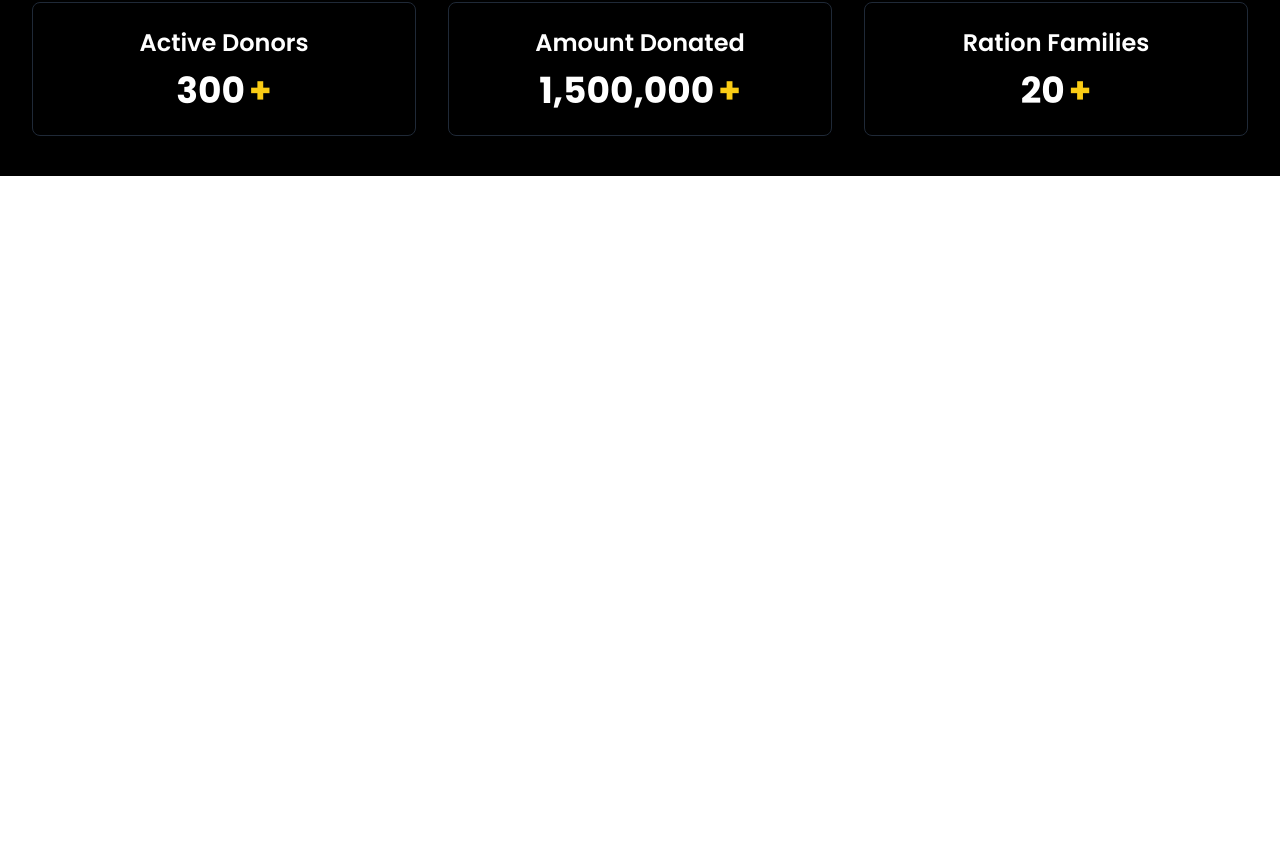
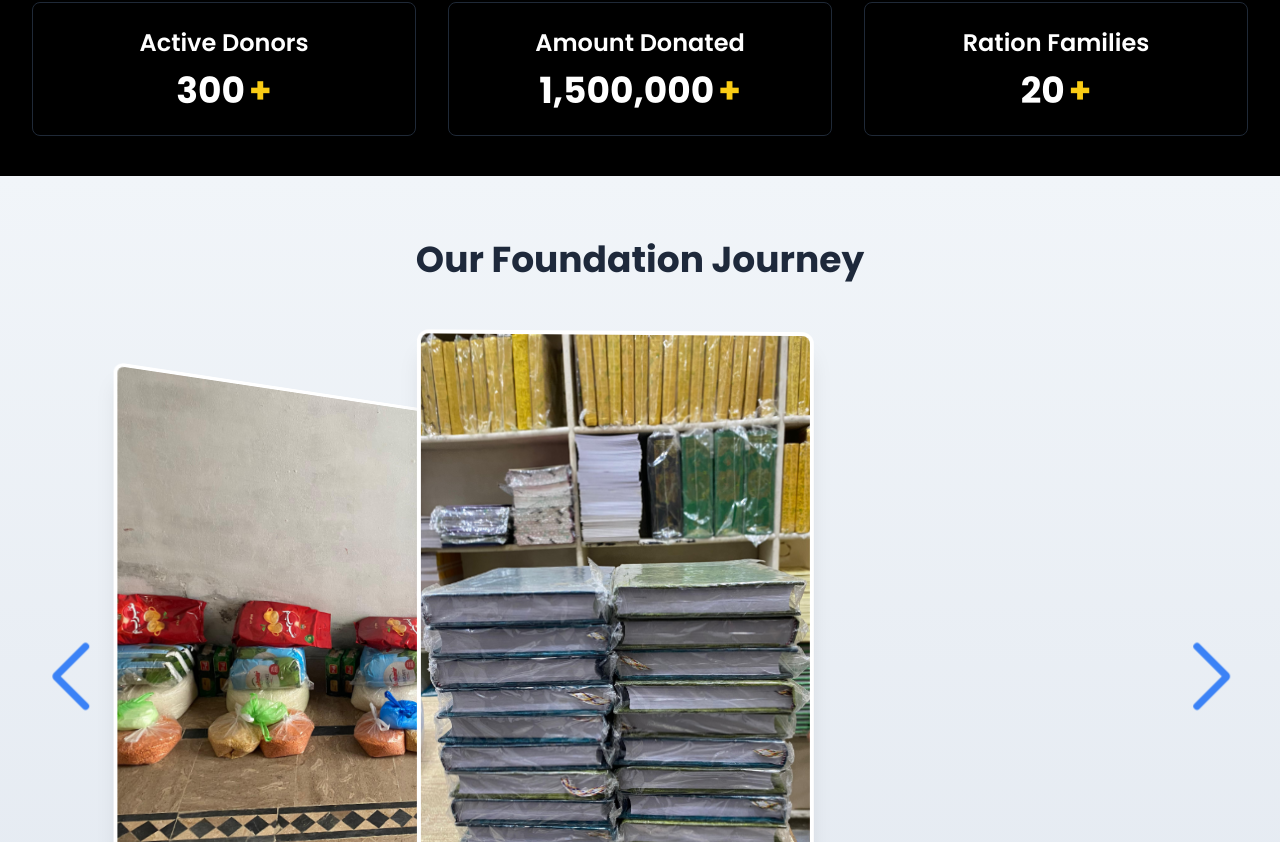
Before and after one commit to asimzahoor443/welfare-webApp, a React (Vite) app: page / in a window 1280 px wide. Shown: the part 1878-2720 px from the top of the page. Before the commit the page ends 2054 px from the top, so only its background shows below. Built offline with nearby package versions, Linux system fonts and the light colour scheme.

Commit message:
feat:update

```diff
--- a/src/App.jsx
+++ b/src/App.jsx
@@ -1,8 +1,25 @@
+import FoundationGallery from './components/FoundationGallery';
 import HeroSection from './components/HeroSection';
 import Navbar from './components/Navbar';
 import WelfareCarousel from './components/WelfareCarousel';
 import WelfareStats from './components/WelfareStats';
 import WhoWeAre from './components/WhoWeAre';
+
+const foundationImages = [
+  {
+    src: '/src/assets/FoundationalGallery/5Families.jpeg',
+    alt: '2023 Health Camp',
+    description: 'Free medical checkups for 500+ villagers',
+    orientation: 'landscape',
+  },
+  {
+    src: '/src/assets/FoundationalGallery/QuranPak.jpeg',
+    alt: '2022 School Construction',
+    description: 'Built 10 classrooms in rural area',
+    orientation: 'portrait',
+  },
+  // Add more images...
+];
 
 function App() {
   return (
@@ -12,6 +29,7 @@ function App() {
       <WhoWeAre />
       <WelfareCarousel />
       <WelfareStats />
+      <FoundationGallery images={foundationImages} />
       {/* Rest of your content */}
     </div>
   );
--- a/src/components/FoundationGallery.tsx
+++ b/src/components/FoundationGallery.tsx
@@ -1,45 +1,80 @@
+import React from 'react';
 import { Swiper, SwiperSlide } from 'swiper/react';
-import { EffectFade, Autoplay, Pagination, Navigation } from 'swiper/modules';
+import { Navigation, Autoplay, EffectCoverflow } from 'swiper/modules';
 import 'swiper/css';
-import 'swiper/css/effect-fade';
-import 'swiper/css/pagination';
 import 'swiper/css/navigation';
+import 'swiper/css/effect-creative';
 
-const images = [
-  { src: '/images/img1.jpg', alt: 'Event 1', type: 'landscape' },
-  { src: '/images/img2.jpg', alt: 'Event 2', type: 'portrait' },
-  { src: '/images/img3.jpg', alt: 'Event 3', type: 'landscape' },
-  { src: '/images/img4.jpg', alt: 'Event 4', type: 'portrait' },
-  { src: '/images/img5.jpg', alt: 'Event 5', type: 'portrait' },
-];
+type GalleryImage = {
+  src: string;
+  alt: string;
+  description: string;
+  orientation: 'landscape' | 'portrait';
+};
 
-const FoundationGallery = () => {
+type FoundationGalleryProps = {
+  images: GalleryImage[];
+};
+
+const FoundationGallery = ({ images }: FoundationGalleryProps) => {
+  const overlayStyles = `absolute inset-0 z-20 flex flex-col items-center justify-center bg-gradient-to-t from-black/75 via-transparent to-transparent p-6 text-center text-white opacity-0 transition-opacity duration-300 hover:opacity-100 backdrop-blur-sm`;
+
   return (
-    <div className="bg-black py-10">
-      <h2 className="text-3xl text-center text-yellow-500 font-semibold mb-6">
-        Foundation Gallery
+    <section className="py-16 bg-gradient-to-b from-slate-100 to-slate-200">
+      <div className="container mx-auto px-4">
+        <h2 className="text-4xl font-bold text-center text-slate-800 mb-12">
+          Our Foundation Journey
         </h2>
+
         <Swiper
-        modules={[EffectFade, Autoplay, Pagination, Navigation]}
-        effect="fade"
-        autoplay={{ delay: 3000, disableOnInteraction: false }}
-        pagination={{ clickable: true }}
-        navigation
-        className="w-full max-w-4xl mx-auto"
+          modules={[Navigation, Autoplay, EffectCoverflow]}
+          effect={'coverflow'}
+          grabCursor={true}
+          centeredSlides={true}
+          slidesPerView={'auto'}
+          loop={true}
+          autoplay={{ delay: 3500, disableOnInteraction: true }}
+          coverflowEffect={{
+            rotate: 15,
+            stretch: 0,
+            depth: 100,
+            modifier: 2.5,
+            slideShadows: false,
+          }}
+          navigation={{
+            nextEl: '.swiper-button-next',
+            prevEl: '.swiper-button-prev',
+          }}
+          breakpoints={{
+            640: { slidesPerView: 1.5 },
+            1024: { slidesPerView: 2.3 },
+            1280: { slidesPerView: 3 },
+          }}
+          className="!pb-14 h-[700px]"
         >
           {images.map((image, index) => (
-          <SwiperSlide key={index}>
+            <SwiperSlide
+              key={index}
+              className="relative rounded-xl shadow-xl overflow-hidden aspect-[3/4] max-w-[400px] border-4 border-white"
+            >
+              <div className={overlayStyles}>
+                <p className="text-2xl font-semibold mb-4">{image.alt}</p>
+                <p className="text-lg opacity-90">{image.description}</p>
+              </div>
               <img
                 src={image.src}
                 alt={image.alt}
-              className={`mx-auto object-cover rounded-xl shadow-lg ${
-                image.type === 'portrait' ? 'h-96 w-auto' : 'w-full h-64'
-              }`}
+                className="w-full h-full object-cover transform transition-transform duration-500 hover:scale-105"
+                loading="lazy"
               />
             </SwiperSlide>
           ))}
+          {/* Navigation Buttons */}
+          <div className="swiper-button-next !text-white !right-10 !scale-150" />
+          <div className="swiper-button-prev !text-white !left-10 !scale-150" />
         </Swiper>
       </div>
+    </section>
   );
 };
 
--- a/src/index.css
+++ b/src/index.css
@@ -14,3 +14,9 @@ body {
 .swiper-pagination-bullet-active {
   background: #3b82f6 !important;
 }
+
+.swiper-button-next::after,
+.swiper-button-prev::after {
+  font-size: 2rem;
+  font-weight: bold;
+}
```
Also changed, not shown: src/assets/FoundationalGallery/5Families.jpeg (added), src/assets/FoundationalGallery/QuranPak.jpeg (added). Lines whose indentation alone changed are shown as unchanged.
